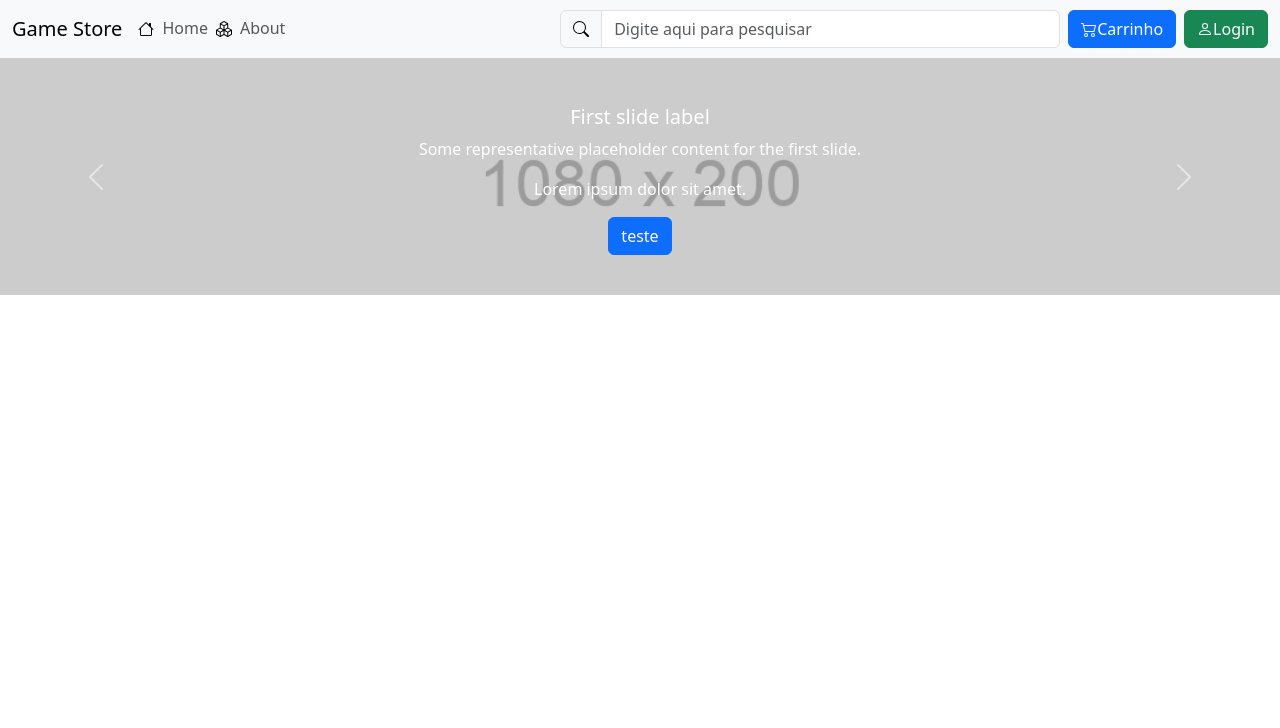
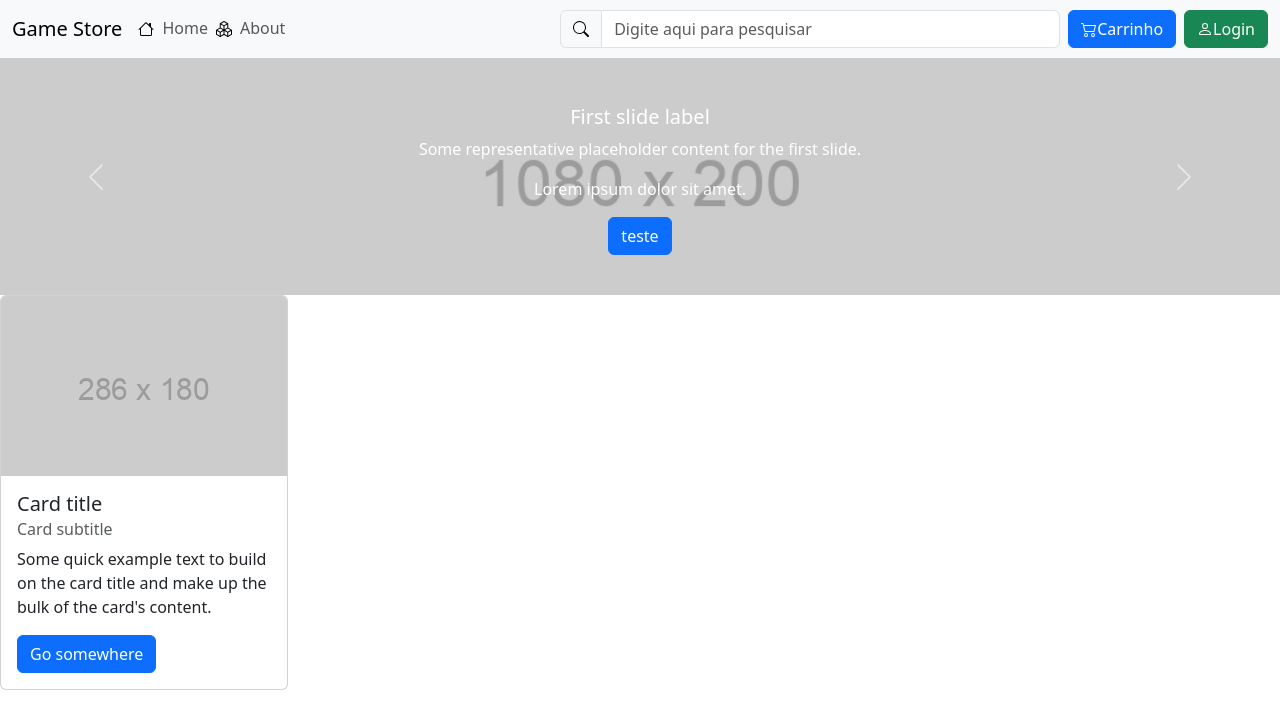
Before and after one commit to Xav86/projeto-E-commerce, a Vue app in the folder programa/client/: page / in a window 1280 px wide. Shown: the top 728 px of the page. Built offline with nearby package versions, Linux system fonts and the light colour scheme.

Commit message:
começando a fazer cards

```diff
--- /dev/null
+++ b/programa/client/src/components/CardItens/CardItem.vue
@@ -0,0 +1,17 @@
+<template>
+  <div>
+    <div class="card" style="width: 18rem;">
+        <img src="@/assets/images/286x180.png" class="card-img-top" alt="...">
+        <div class="card-body">
+            <h5 class="card-title">Card title</h5>
+            <h6 class="card-subtitle mb-2 text-body-secondary">Card subtitle</h6>
+            <p class="card-text">Some quick example text to build on the card title and make up the bulk of the card's content.</p>
+            <a href="#" class="btn btn-primary">Go somewhere</a>
+        </div>
+    </div>
+  </div>
+</template>
+
+<style>
+
+</style>
--- a/programa/client/src/views/HomeView.vue
+++ b/programa/client/src/views/HomeView.vue
@@ -2,19 +2,22 @@
   <div class="home">
     <NavbarComponent />
     <CarouselComponent />
+    <CardItem />
   </div>
 </template>
 
 <script>
 // @ is an alias to /src
-import NavbarComponent from '@/components/NavbarComponent.vue';
-import CarouselComponent from '@/components/CarouselComponent.vue';
+import NavbarComponent from '@/components/navbar/NavbarComponent.vue';
+import CarouselComponent from '@/components/Carousel/CarouselComponent.vue';
+import CardItem from '@/components/CardItens/CardItem.vue';
 
 export default {
   name: 'HomeView',
   components: {
     NavbarComponent,
-    CarouselComponent
+    CarouselComponent,
+    CardItem
   }
 }
 </script>
```
Also changed, not shown: programa/client/src/components/navbar/NavbarComponent.vue (renamed from programa/client/src/components/NavbarComponent.vue, +5 -5 lines), programa/client/src/components/Carousel/CarouselComponent.vue (renamed from programa/client/src/components/CarouselComponent.vue), programa/client/src/components/buttons/cartButton.vue (renamed from programa/client/src/components/navbar/buttons/cartButton.vue), programa/client/src/components/buttons/loginButton.vue (renamed from programa/client/src/components/navbar/buttons/loginButton.vue), programa/client/src/components/navbar/navItens/SearchComponent.vue (renamed from programa/client/src/components/navbar/SearchComponent.vue), programa/client/src/components/navbar/navItens/linksComponent.vue (renamed from programa/client/src/components/navbar/linksComponent.vue), programa/client/src/components/navbar/navItens/logoComponent.vue (renamed from programa/client/src/components/navbar/logoComponent.vue).
